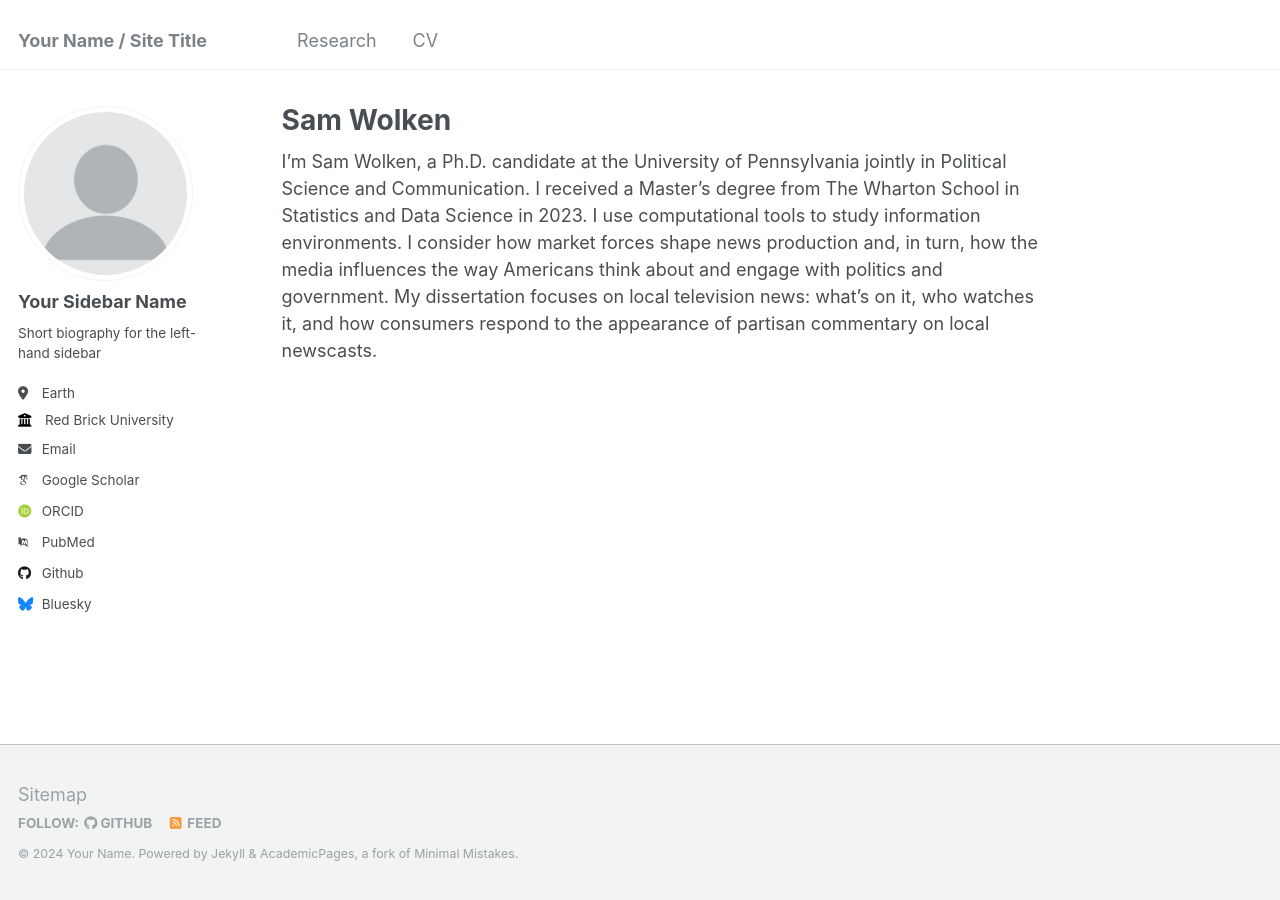
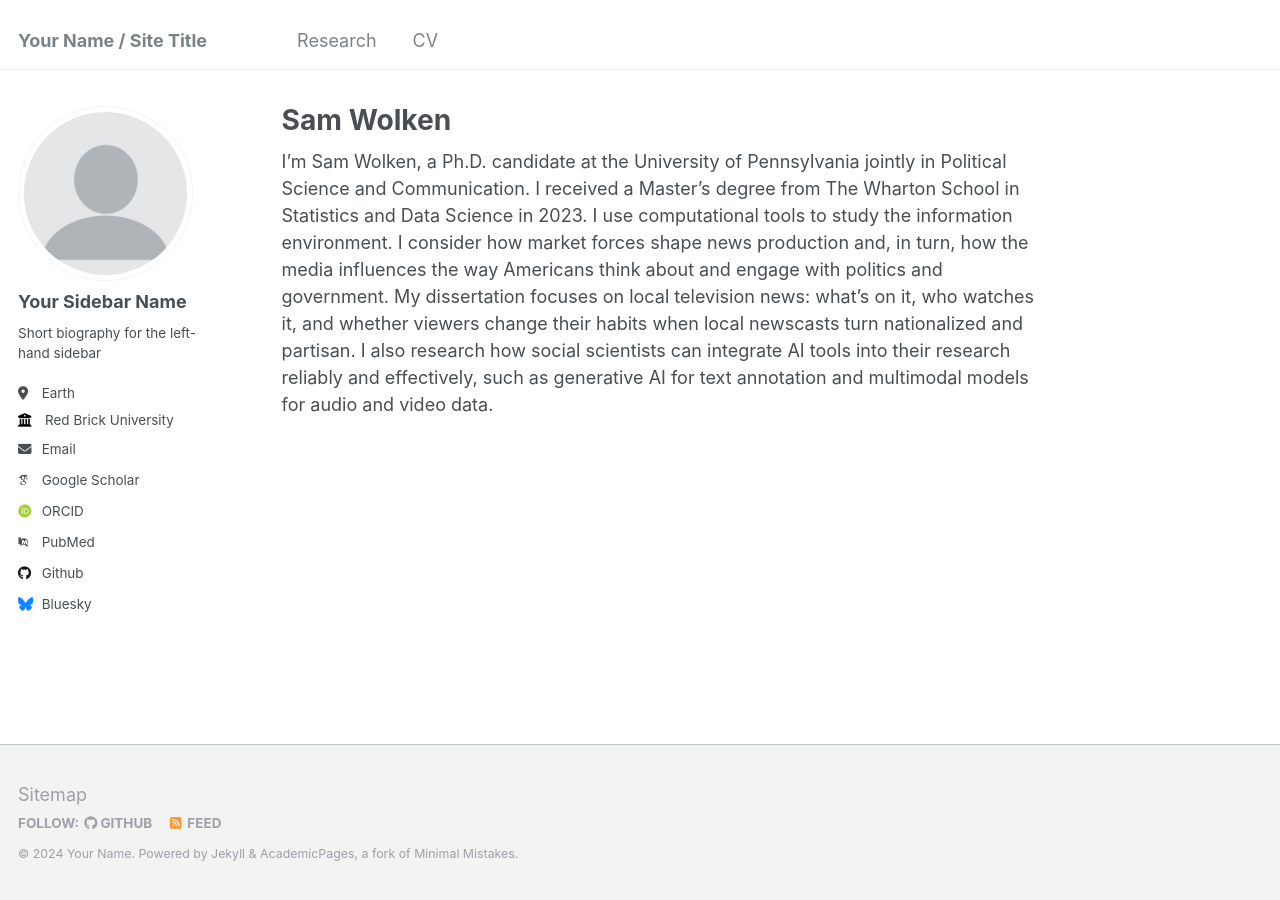
Before and after one commit to swolken/.github.io, a Jekyll site: the page built from _pages/about.md, in a window 1280 px wide. Built offline with Jekyll 4.4.1, drawn with Linux system fonts in a browser that asks for light colours; some web fonts are replaced.

Commit message:
Update about.md

```diff
--- a/_pages/about.md
+++ b/_pages/about.md
@@ -7,4 +7,4 @@ redirect_from:
   - /about.html
 ---
 
-I'm Sam Wolken, a Ph.D. candidate at the University of Pennsylvania jointly in Political Science and Communication. I received a Master's degree from The Wharton School in Statistics and Data Science in 2023. I use computational tools to study information environments. I consider how market forces shape news production and, in turn, how the media influences the way Americans think about and engage with politics and government. My dissertation focuses on local television news: what's on it, who watches it, and how consumers respond to the appearance of partisan commentary on local newscasts.
+I'm Sam Wolken, a Ph.D. candidate at the University of Pennsylvania jointly in Political Science and Communication. I received a Master's degree from The Wharton School in Statistics and Data Science in 2023. I use computational tools to study the information environment. I consider how market forces shape news production and, in turn, how the media influences the way Americans think about and engage with politics and government. My dissertation focuses on local television news: what's on it, who watches it, and whether viewers change their habits when local newscasts turn nationalized and partisan. I also research how social scientists can integrate AI tools into their research reliably and effectively, such as generative AI for text annotation and multimodal models for audio and video data.
```
